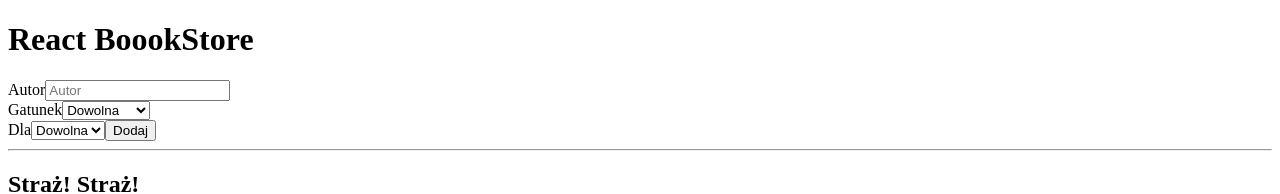
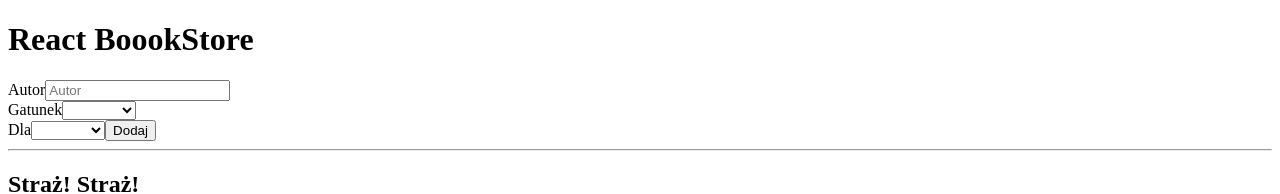
Before and after one commit to Alexbasisty/React_Redux-BookStore_udemy-course, a React (Vite) app: page / in a window 1280 px wide. Shown: the top 194 px of the page. Built offline with nearby package versions, Linux system fonts and the light colour scheme.

Commit message:
useDropdown hook, selfmade

```diff
--- a/src/Add.jsx
+++ b/src/Add.jsx
@@ -1,12 +1,16 @@
 import React, { useState } from "react";
+import useDropdown from "./useDropdown.jsx";
 
 export const Add = () => {
   const [author, setAuthor] = useState("");
-  const [genre, setGenre] = useState("");
-  const [audience, setAudience] = useState("");
+  //   const [genre, setGenre] = useState("");
+  //   const [audience, setAudience] = useState("");
 
   const genres = ["Fantastyka", "Horror", "Kryminał"];
   const audiences = ["Dzieci", "Młodież", "Dorośli"];
+
+  const [genre, GenreDropdown] = useDropdown("", "Gatunek", genres);
+  const [audience, AudienceDropdown] = useDropdown("", "Dla", audiences);
 
   return (
     <div>
@@ -23,39 +27,9 @@ export const Add = () => {
           />
         </label>
         <br />
-        <label htmlFor="genre">
-          Gatunek
-          <select
-            id="genre"
-            value={genre}
-            onBlur={(e) => setGenre(e.target.value)}
-            onChange={(e) => setGenre(e.target.value)}
-          >
-            <option>Dowolna</option>
-            {genres.map((genre, index) => (
-              <option key={index} value={genre}>
-                {genre}
-              </option>
-            ))}
-          </select>
-        </label>
+        <GenreDropdown />
         <br />
-        <label htmlFor="audience">
-          Dla
-          <select
-            id="audience"
-            value={audience}
-            onBlur={(e) => setAudience(e.target.value)}
-            onChange={(e) => setAudience(e.target.value)}
-          >
-            <option>Dowolna</option>
-            {audiences.map((audience, index) => (
-              <option key={index} value={audience}>
-                {audience}
-              </option>
-            ))}
-          </select>
-        </label>
+        <AudienceDropdown />
         <button>Dodaj</button>
       </form>
     </div>
--- a/src/useDropdown.jsx
+++ b/src/useDropdown.jsx
@@ -0,0 +1,31 @@
+import React, { useState } from "react";
+
+const useDropdown = (defaultState, label, options) => {
+  const [state, setState] = useState(defaultState);
+
+  const id = `use-dropdown-${label}`;
+
+  const Dropdown = () => {
+    return (
+      <label htmlFor={id}>
+        {label}
+        <select
+          id="genre"
+          value={state}
+          onBlur={(e) => setState(e.target.value)}
+          onChange={(e) => setState(e.target.value)}
+        >
+          <option>Dowolna</option>
+          {options.map((genre, index) => (
+            <option key={index} value={state}>
+              {state}
+            </option>
+          ))}
+        </select>
+      </label>
+    );
+  };
+  return [state, Dropdown, setState];
+};
+
+export default useDropdown;
```
